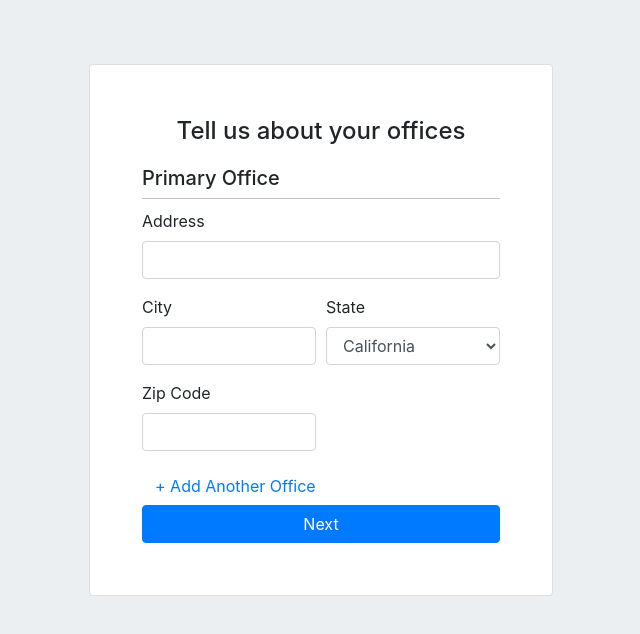
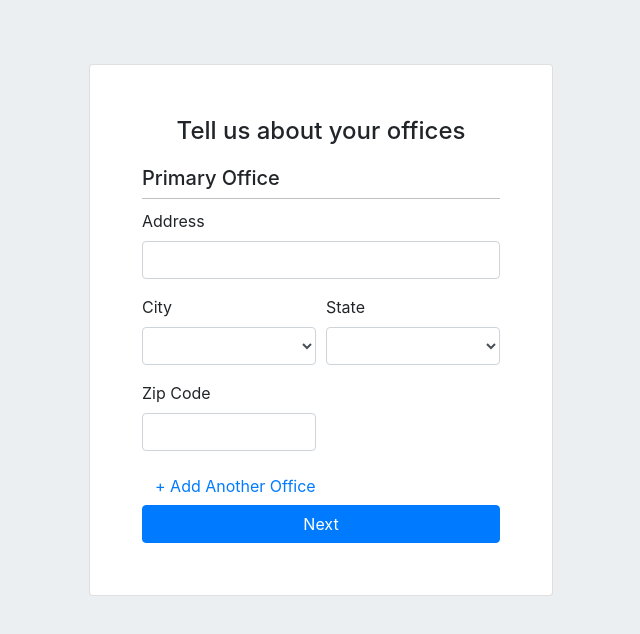
Before and after one commit to hnetzer/comply-frontend, a React (Create React App) app: page /signup/office-details in a window 1280 px wide. Shown: the top 634 px of the page, without its empty margins (319-959 px from the left). Built offline with nearby package versions, Linux system fonts and the light colour scheme; no server answers.

Commit message:
cleaned up signup form and limited city and state options

```diff
--- a/src/forms/filings/san-francisco/tax-and-treasurer/businessLicenseForm.js
+++ b/src/forms/filings/san-francisco/tax-and-treasurer/businessLicenseForm.js
@@ -119,7 +119,6 @@ const BusinessLicenseForm = (props) => {
                   />
                 </Form.Label>
                 <Form.Control
-                  required
                   onChange={handleChange}
                   type="text"
                   value={values.pin}
@@ -132,7 +131,6 @@ const BusinessLicenseForm = (props) => {
           <Form.Group controlId="niacs">
             <Form.Label>NIACS Buisness Activity Selection</Form.Label>
             <Form.Control
-              required
               onChange={handleChange}
               value={values.niacs}
               as="select">
@@ -158,7 +156,6 @@ const BusinessLicenseForm = (props) => {
               <Form.Group controlId="numEmployees">
                 <Form.Label>Number of SF Employees</Form.Label>
                 <Form.Control
-                  required
                   onChange={handleChange}
                   type="number"
                   value={values.numEmployees}
@@ -176,7 +173,6 @@ const BusinessLicenseForm = (props) => {
                     <InputGroup.Text>$</InputGroup.Text>
                   </InputGroup.Prepend>
                   <Form.Control
-                    required
                     onChange={handleChange}
                     type="number"
                     value={values.totalPayroll}
@@ -192,7 +188,6 @@ const BusinessLicenseForm = (props) => {
                     <InputGroup.Text>$</InputGroup.Text>
                   </InputGroup.Prepend>
                   <Form.Control
-                    required
                     onChange={handleChange}
                     type="number"
                     value={values.sfPayroll}
--- a/src/forms/officeDetailsForm.js
+++ b/src/forms/officeDetailsForm.js
@@ -69,8 +69,13 @@ const OfficeDetailsForm = (props) => {
                       <Form.Control
                         required
                         onChange={handleChange}
-                        type="text"
-                        value={values.offices[index].city} />
+                        value={values.offices[index].city}
+                        as="select">
+                        <option value=""></option>
+                        <option value="Los Angeles">Los Angeles</option>
+                        <option value="New York">New York</option>
+                        <option value="San Francisco">San Francisco</option>
+                      </Form.Control>
                     </Form.Group>
                   </Col>
                   <Col>
@@ -81,9 +86,9 @@ const OfficeDetailsForm = (props) => {
                         onChange={handleChange}
                         value={values.offices[index].state}
                         as="select">
-                        <option>California</option>
-                        <option>New York</option>
-                        <option>Delaware</option>
+                        <option value=""></option>
+                        <option value="California">California</option>
+                        <option value="New York">New York</option>
                       </Form.Control>
                     </Form.Group>
                   </Col>
--- a/src/screens/signup/OfficeDetailsScreen.js
+++ b/src/screens/signup/OfficeDetailsScreen.js
@@ -18,7 +18,7 @@ const OfficeDetailsScreen = (props) => {
     offices: [{
       address: '',
       city: '',
-      state: 'California',
+      state: '',
       zip: '',
     }]
   }
```
